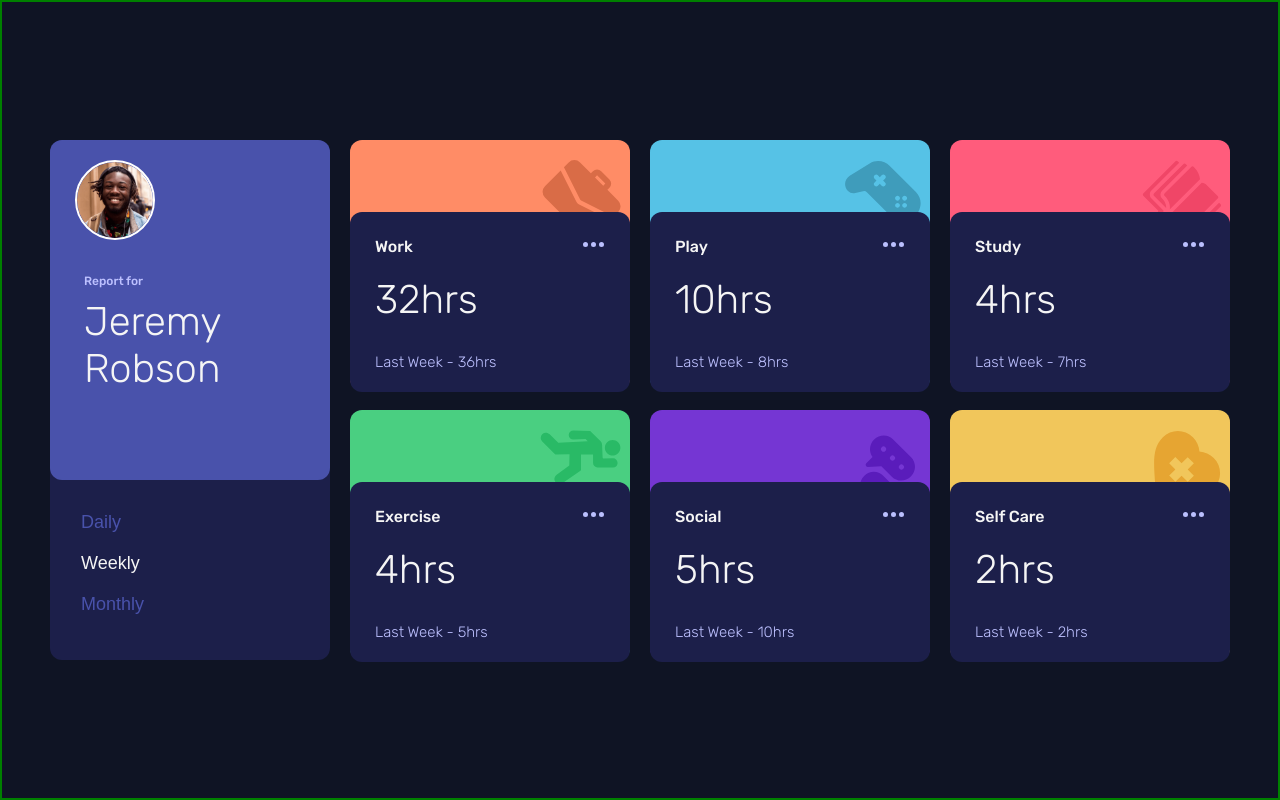
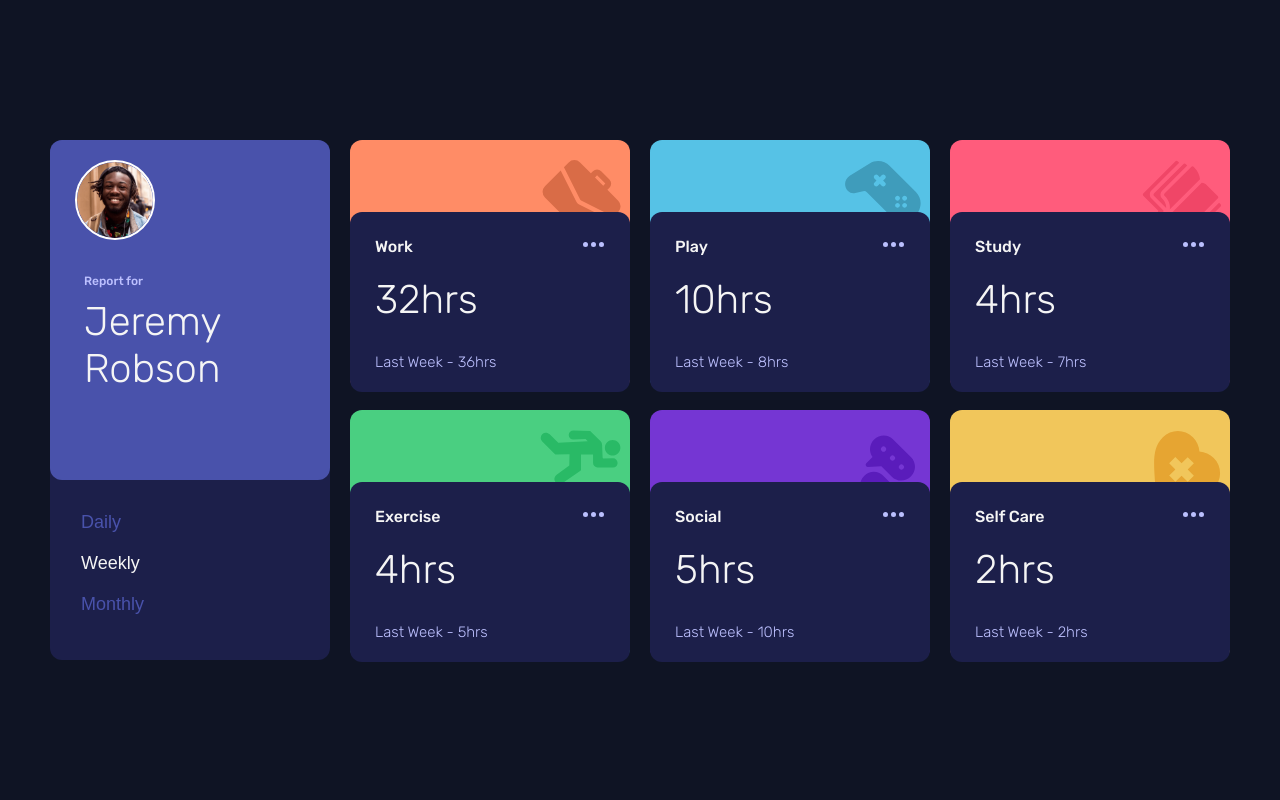
Before and after one commit to kirtymeena/Time-Tracking-Dashboard, a React (Create React App) app: page / in a window 1280 px wide. Built offline with nearby package versions, Linux system fonts and the light colour scheme.

Commit message:
removed unwanted border from app.scss

```diff
--- a/src/sass/component/_app.scss
+++ b/src/sass/component/_app.scss
@@ -1,9 +1,8 @@
 @use "../utils/varibales" as *  ;
 
 body{
-    // min-width:100vw;
+
     min-height:100vh;
-    border:2px solid green;
     display: grid;
     align-items: center;
     background-color: $very-dark-blue;
--- a/src/sass/component/_dashboard.scss
+++ b/src/sass/component/_dashboard.scss
@@ -23,7 +23,6 @@
 .item {
   border-radius: 12px;
   color: whitesmoke;
-  // border: 2px solid black;
 }
 .item-1 {
   background-color: $dark-blue;
```
